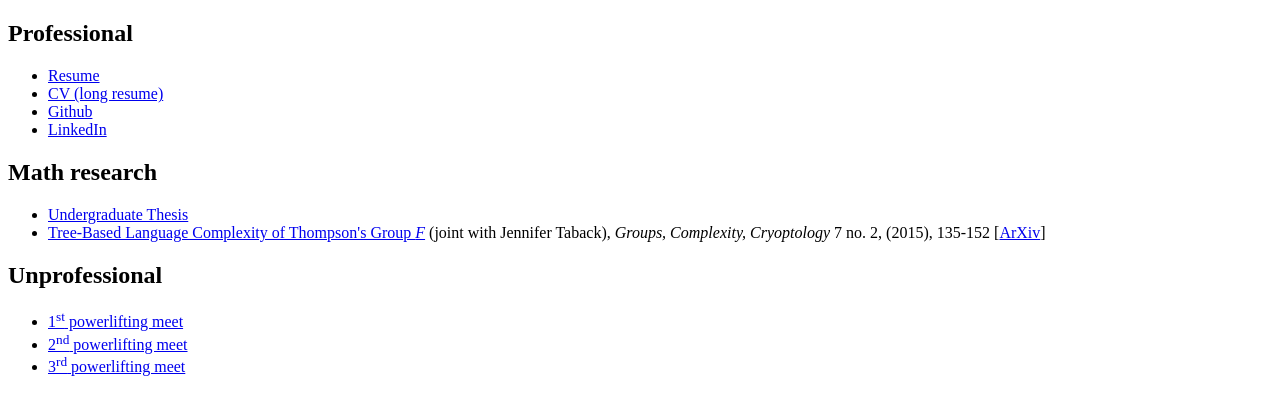
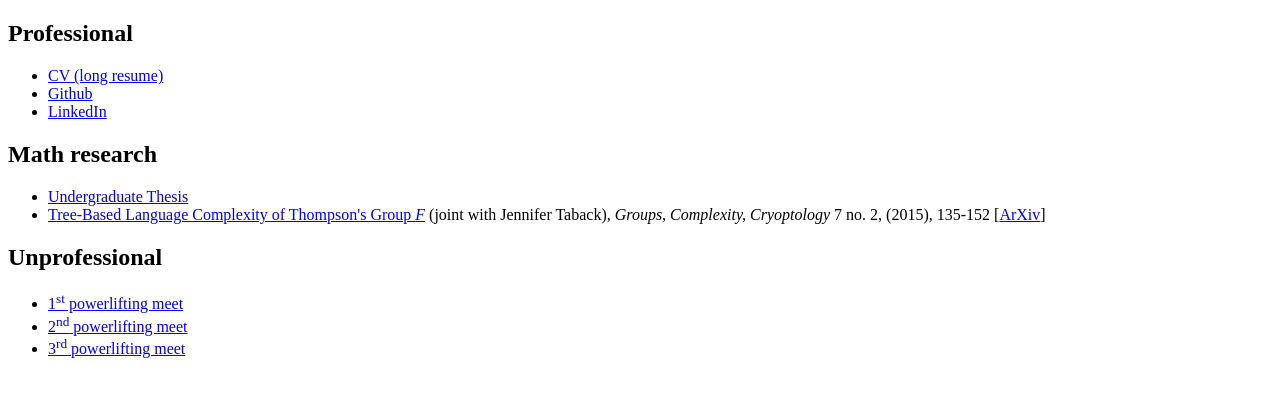
Before and after one commit to sharifyounes/sy, a Flask app: page / in a window 1280 px wide. Shown: the part 101-516 px from the top of the page. Run offline with Flask 2, Linux system fonts and the light colour scheme; parts of the project's set-up code (start-up, migrations or seed data) failed here and were passed over.

Commit message:
Update cv, remove resume from home page

```diff
--- a/sy/templates/home.html
+++ b/sy/templates/home.html
@@ -20,7 +20,6 @@
 
     <h2>Professional</h2>
     <ul>
-      <li><a href="{{ url_for('static', filename='pdf/sy-resume.pdf') }}">Resume</a></li>
       <li><a href="{{ url_for('static', filename='pdf/sy-cv.pdf') }}">CV (long resume)</a></li>
       <li><a href="https://github.com/sharifyounes">Github</a></li>
       <li><a href="https://www.linkedin.com/in/sharifyounes">LinkedIn</a></li>
```
Also changed, not shown: 1 other file.
